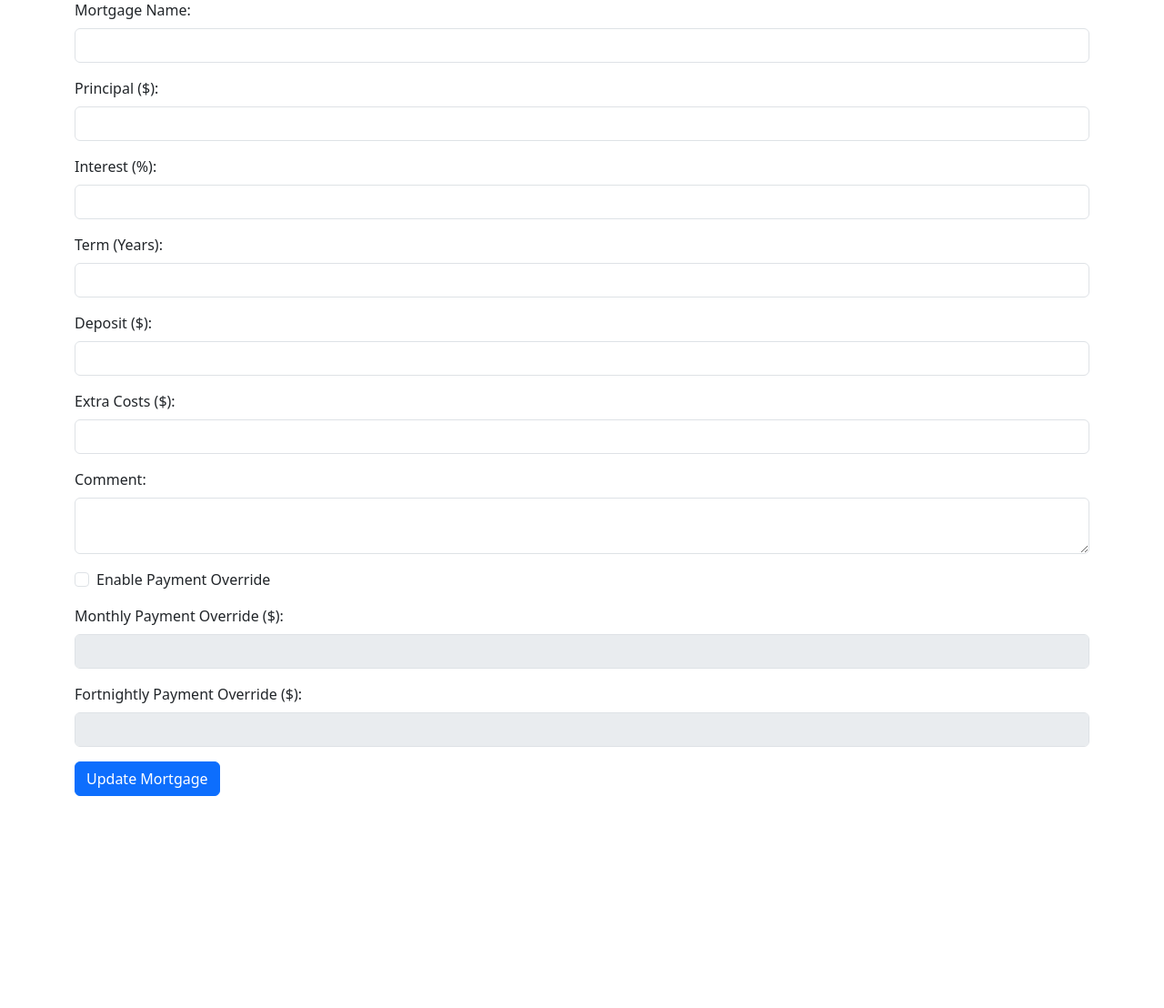
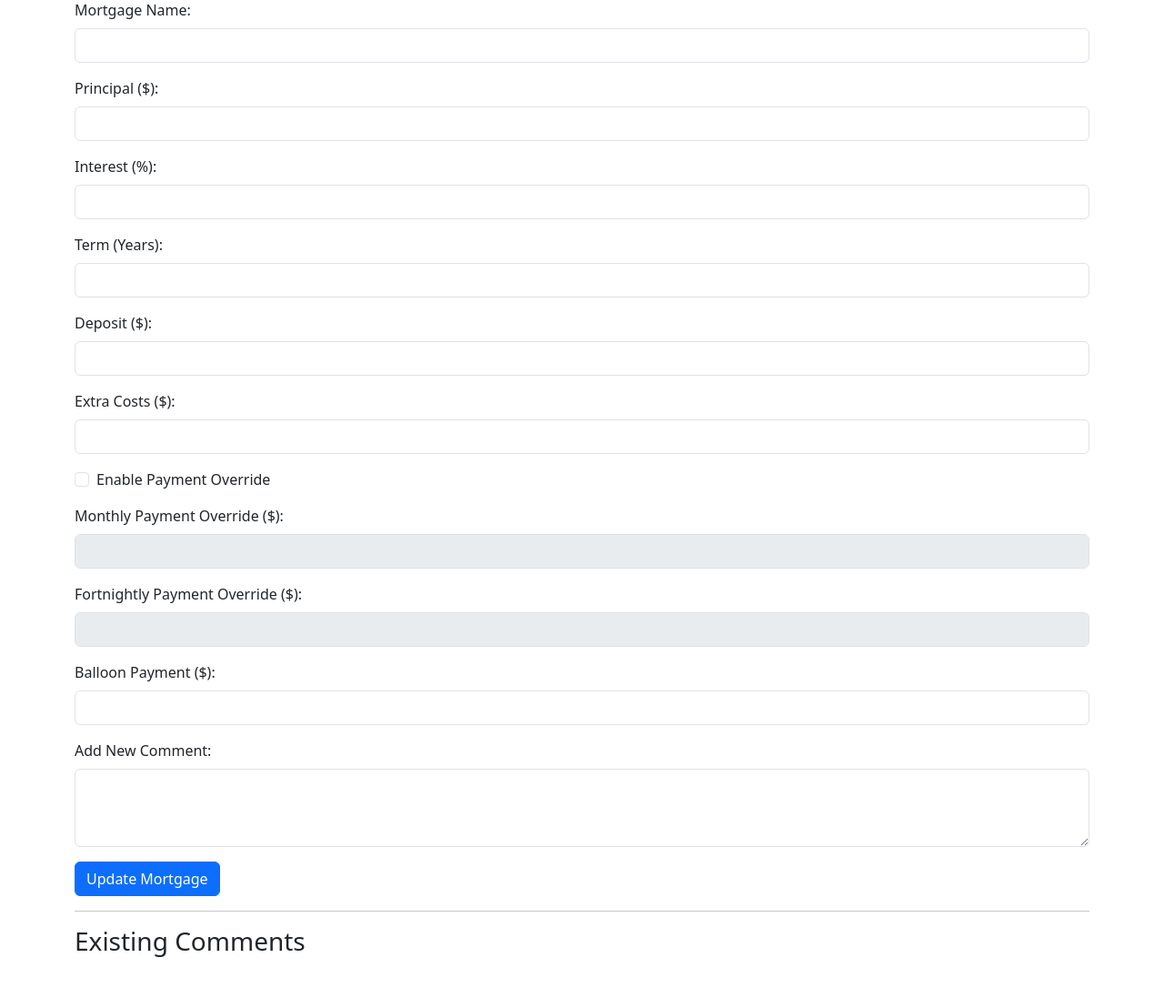
Before and after one commit to KatherineMulder/Mortgage-Monitor, a Flask app: template templates/update_mortgage.html in a window 1280 px wide. Shown: the part 105-1213 px from the top of the page at 91% size. Before the commit the page ends 980 px from the top, so only its background shows below. Run offline with Flask 3, Linux system fonts and the light colour scheme; the template is opened without the code that fills it, so the values that code supplies are empty; some libraries are stand-ins or nearby versions.

Commit message:
added balloon payment

```diff
--- a/app.py
+++ b/app.py
@@ -248,11 +248,16 @@
     if 'username' not in session:
         return redirect(url_for('login'))
 
-    conn = connect_to_database()
-    cursor = conn.cursor()
+    conn = None
+    cursor = None
 
-    if request.method == 'POST':
-        try:
+    try:
+        conn = connect_to_database()
+        cursor = conn.cursor()
+
+        if request.method == 'POST':
+            logging.debug("Updating mortgage ID: %s", mortgage_id)
+
             mortgage_name = request.form.get("mortgage_name")
             principal = float(request.form.get("principal"))
             interest = float(request.form.get("interest"))
@@ -266,7 +271,35 @@
             fortnightly_payment_override = float(
                 request.form.get("fortnightly_payment_override")) if payment_override_enabled and request.form.get(
                 "fortnightly_payment_override") else None
-            comment = request.form.get("comment")
+            balloon_payment = float(request.form.get("balloon_payment")) if request.form.get("balloon_payment") else 0.0
+            new_comment = request.form.get("comment")
+
+            logging.debug(
+                "Form data: mortgage_name=%s, principal=%s, interest=%s, term=%s, extra_costs=%s, deposit=%s, payment_override_enabled=%s, monthly_payment_override=%s, fortnightly_payment_override=%s, balloon_payment=%s, new_comment=%s",
+                mortgage_name, principal, interest, term, extra_costs, deposit, payment_override_enabled,
+                monthly_payment_override, fortnightly_payment_override, balloon_payment, new_comment)
+
+            # Fetch current principal for balloon payment calculation
+            cursor.execute("SELECT principal FROM mortgages WHERE mortgage_id = %s", (mortgage_id,))
+            current_principal = cursor.fetchone()[0]
+
+            # balloon payyment
+            if balloon_payment > 0:
+                mortgage = Mortgage()
+                mortgage.gather_inputs(
+                    principal=current_principal,
+                    interest=interest,
+                    term=term,
+                    extra_costs=extra_costs,
+                    deposit=deposit,
+                    payment_override_enabled=payment_override_enabled,
+                    monthly_payment_override=monthly_payment_override,
+                    fortnightly_payment_override=fortnightly_payment_override
+                )
+                mortgage.make_balloon_payment(balloon_payment)
+                principal = mortgage._initial_principal
+                logging.debug("Balloon payment applied. New principal: %s", principal)
+
 
             cursor.execute("""
                 UPDATE mortgages
@@ -276,50 +309,66 @@
             """, (mortgage_name, principal, interest, term, extra_costs, deposit, payment_override_enabled,
                   monthly_payment_override, fortnightly_payment_override, mortgage_id))
 
-            if comment:
+            # new comment if there is any
+            if new_comment:
                 cursor.execute("""
                     INSERT INTO comments (mortgage_id, user_id, comment)
                     VALUES (%s, %s, %s)
-                """, (mortgage_id, session['user_id'], comment))
+                """, (mortgage_id, session['user_id'], new_comment))
+                logging.debug("New comment added: %s", new_comment)
 
             conn.commit()
+            logging.debug("Mortgage updated successfully.")
             flash('Mortgage updated successfully!', 'success')
-            return redirect(url_for('index'))
-        except Exception as e:
-            conn.rollback()
-            flash(f"An error occurred: {str(e)}", 'danger')
-        finally:
+            return redirect(url_for('update_mortgage', mortgage_id=mortgage_id))
+
+        else:
+            logging.debug("Fetching mortgage details for mortgage ID: %s", mortgage_id)
+            cursor.execute("""
+                SELECT mortgage_name, principal, interest, term, extra_costs, deposit, payment_override_enabled,
+                       monthly_payment_override, fortnightly_payment_override
+                FROM mortgages
+                WHERE mortgage_id = %s
+            """, (mortgage_id,))
+            mortgage = cursor.fetchone()
+
+            if mortgage is None:
+                logging.error("Mortgage not found for ID: %s", mortgage_id)
+                flash("Mortgage not found!", 'danger')
+                return redirect(url_for('index'))
+
+            mortgage_details = {
+                'mortgage_name': mortgage[0],
+                'principal': mortgage[1],
+                'interest': mortgage[2],
+                'term': mortgage[3],
+                'extra_costs': mortgage[4],
+                'deposit': mortgage[5],
+                'payment_override_enabled': mortgage[6],
+                'monthly_payment_override': mortgage[7],
+                'fortnightly_payment_override': mortgage[8]
+            }
+
+            # fetch comment
+            cursor.execute("SELECT comment FROM comments WHERE mortgage_id = %s", (mortgage_id,))
+            comments = cursor.fetchall()
+            comments = [comment[0] for comment in comments]
+
+            logging.debug("Fetched mortgage details: %s", mortgage_details)
+            logging.debug("Fetched comments: %s", comments)
+            return render_template('update_mortgage.html', mortgage=mortgage_details, mortgage_id=mortgage_id,
+                                   comments=comments)
+
+    except Exception as e:
+        logging.error("An error occurred: %s", str(e))
+        flash(f"An error occurred: {str(e)}", 'danger')
+        return redirect(url_for('index'))
+
+    finally:
+        if cursor:
             cursor.close()
+        if conn:
             conn.close()
-
-    else:
-        cursor.execute("""
-            SELECT mortgage_name, principal, interest, term, extra_costs, deposit, payment_override_enabled,
-                   monthly_payment_override, fortnightly_payment_override
-            FROM mortgages
-            WHERE mortgage_id = %s
-        """, (mortgage_id,))
-        mortgage = cursor.fetchone()
-        cursor.close()
-        conn.close()
-
-        if mortgage is None:
-            flash("Mortgage not found!", 'danger')
-            return redirect(url_for('index'))
-
-        mortgage_details = {
-            'mortgage_name': mortgage[0],
-            'principal': mortgage[1],
-            'interest': mortgage[2],
-            'term': mortgage[3],
-            'extra_costs': mortgage[4],
-            'deposit': mortgage[5],
-            'payment_override_enabled': mortgage[6],
-            'monthly_payment_override': mortgage[7],
-            'fortnightly_payment_override': mortgage[8]
-        }
-
-        return render_template('update_mortgage.html', mortgage=mortgage_details, mortgage_id=mortgage_id)
 
 
 @app.route("/remove_mortgage/<int:mortgage_id>", methods=["POST"])
@@ -372,10 +421,12 @@
     session.pop('username', None)
     return jsonify({'message': 'user removed successfully.'})
 
+
 @app.route("/logout")
 def logout():
     session.pop('username', None)
     return redirect(url_for('login'))
 
+
 if __name__ == "__main__":
     app.run(debug=True)
--- a/templates/update_mortgage.html
+++ b/templates/update_mortgage.html
@@ -8,7 +8,7 @@
     <script src="https://cdn.jsdelivr.net/npm/bootstrap@5.3.3/dist/js/bootstrap.bundle.min.js" integrity="sha384-YvpcrYf0tY3lHB60NNkmXc5s9fDVZLESaAA55NDzOxhy9GkcIdslK1eN7N6jIeHz" crossorigin="anonymous"></script>
 </head>
 <body>
-    <div class="container py-5">
+     <div class="container py-5">
         <h1 class="text-center">Update Mortgage</h1>
         <form action="{{ url_for('update_mortgage', mortgage_id=mortgage_id) }}" method="POST">
             <div class="mb-3">
@@ -35,24 +35,35 @@
                 <label for="extra_costs" class="form-label">Extra Costs ($):</label>
                 <input type="number" class="form-control" id="extra_costs" name="extra_costs" value="{{ mortgage.extra_costs }}">
             </div>
-            <div class="mb-3">
-                <label for="comment" class="form-label">Comment:</label>
-                <textarea class="form-control" id="comment" name="comment"></textarea>
-            </div>
             <div class="form-check mb-3">
-                <input type="checkbox" class="form-check-input" id="payment_override_enabled" name="payment_override_enabled" onchange="toggleOverrideFields(this)" {% if mortgage.payment_override_enabled %} checked {% endif %}>
+                <input class="form-check-input" type="checkbox" id="payment_override_enabled" name="payment_override_enabled" {% if mortgage.payment_override_enabled %}checked{% endif %}>
                 <label class="form-check-label" for="payment_override_enabled">Enable Payment Override</label>
             </div>
             <div class="mb-3">
                 <label for="monthly_payment_override" class="form-label">Monthly Payment Override ($):</label>
-                <input type="number" class="form-control" id="monthly_payment_override" name="monthly_payment_override" step="0.01" {% if not mortgage.payment_override_enabled %} disabled {% endif %} value="{{ mortgage.monthly_payment_override }}">
+                <input type="number" class="form-control" id="monthly_payment_override" name="monthly_payment_override" value="{{ mortgage.monthly_payment_override }}">
             </div>
             <div class="mb-3">
                 <label for="fortnightly_payment_override" class="form-label">Fortnightly Payment Override ($):</label>
-                <input type="number" class="form-control" id="fortnightly_payment_override" name="fortnightly_payment_override" step="0.01" {% if not mortgage.payment_override_enabled %} disabled {% endif %} value="{{ mortgage.fortnightly_payment_override }}">
+                <input type="number" class="form-control" id="fortnightly_payment_override" name="fortnightly_payment_override" value="{{ mortgage.fortnightly_payment_override }}">
+            </div>
+            <div class="mb-3">
+                <label for="balloon_payment" class="form-label">Balloon Payment ($):</label>
+                <input type="number" class="form-control" id="balloon_payment" name="balloon_payment" step="0.01">
+            </div>
+            <div class="mb-3">
+                <label for="comment" class="form-label">Add New Comment:</label>
+                <textarea class="form-control" id="comment" name="comment" rows="3"></textarea>
             </div>
             <button type="submit" class="btn btn-primary">Update Mortgage</button>
         </form>
+        <hr>
+        <h3>Existing Comments</h3>
+        <ul class="list-group">
+            {% for comment in comments %}
+                <li class="list-group-item">{{ comment }}</li>
+            {% endfor %}
+        </ul>
     </div>
     <script>
         function toggleOverrideFields(checkbox) {
```
Also changed, not shown: Docs/improvement.md (added, +3 -0 lines), Docs/todo.md (+3 -1 lines).
